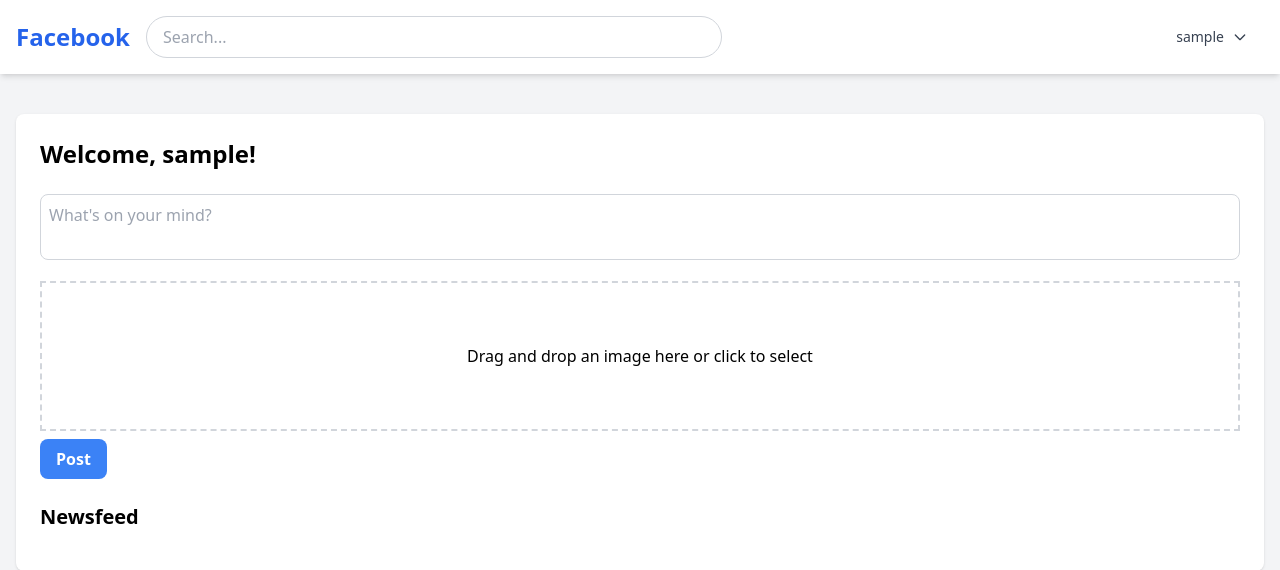
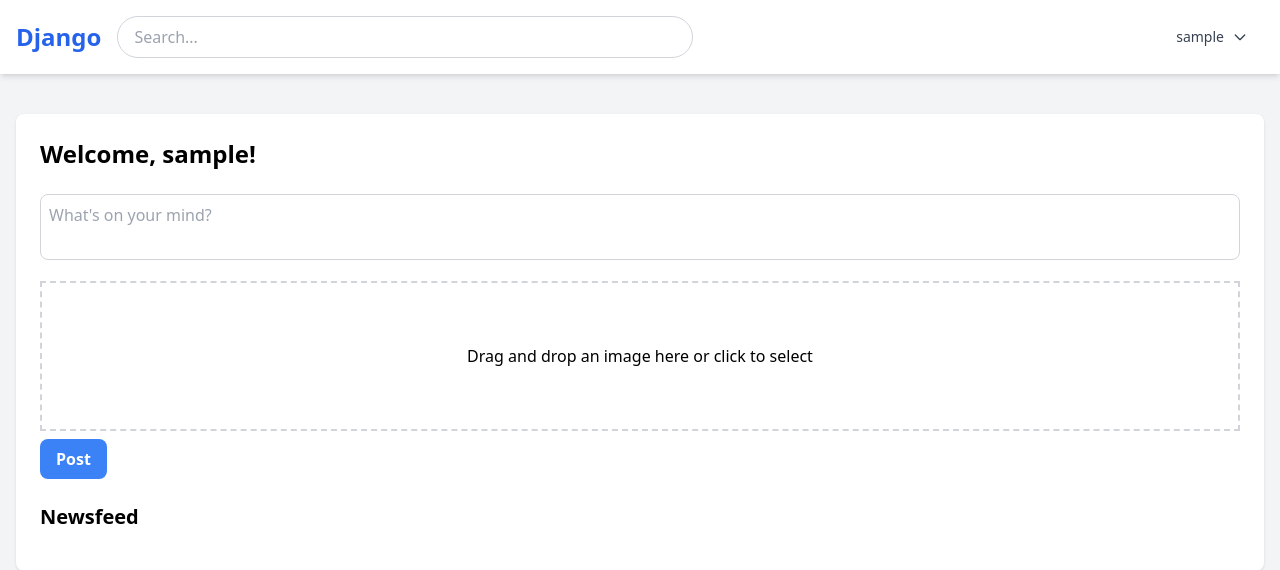
Before and after one commit to thanhdev/django-social-media, a Django app: page / in a window 1280 px wide. Shown: the top 570 px of the page. Run offline with Django 3.2, Linux system fonts and the light colour scheme; the visitor is signed in with stand-in values (Sample User, id 1); data that the repository does not hold is empty; parts of the project's set-up code (start-up, migrations or seed data) failed here and were passed over; some libraries are stand-ins or nearby versions.

Commit message:
Update Logo

```diff
--- a/templates/base/base.html
+++ b/templates/base/base.html
@@ -17,7 +17,7 @@
             <div class="flex justify-between items-center">
                 <!-- Logo and Search Bar -->
                 <div class="flex items-center space-x-4 w-2/3">
-                    <a href="/" class="text-2xl font-bold text-blue-600">Facebook</a>
+                    <a href="/" class="text-2xl font-bold text-blue-600">Django</a>
                     <div class="w-full max-w-xl">
                         <form>
                             <input type="search" class="w-full px-4 py-2 rounded-full border border-gray-300 focus:outline-none focus:ring-2 focus:ring-blue-500" placeholder="Search...">
```
Also changed, not shown: 2 other files.
